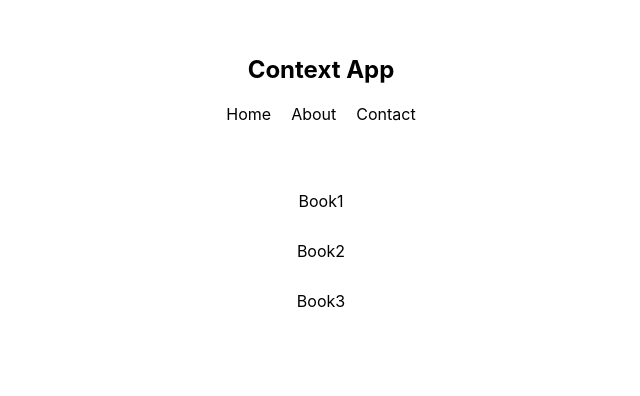
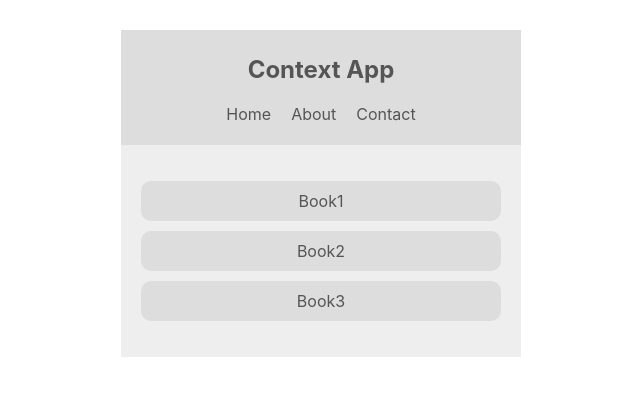
Before and after one commit to sergiupop/react-context-hooks, a React (Create React App) app in the folder contextapp/: page / in a window 1280 px wide. Shown: the top 396 px of the page, without its empty margins (319-959 px from the left). Built offline with nearby package versions, Linux system fonts and the light colour scheme.

Commit message:
Consume context in children component

```diff
--- a/contextapp/src/components/BookList.js
+++ b/contextapp/src/components/BookList.js
@@ -1,13 +1,18 @@
 import React, { Component } from 'react';
+import { ThemeContext } from '../contexts/ThemeContext';
 
 class BookList extends Component {
+    static contextType = ThemeContext;
     render() {
+        const { isLightTheme, light, dark } = this.context;
+        const theme = isLightTheme ? light : dark;
+
         return (
-            <div className='book-list'>
+            <div className='book-list' style={{ background: theme.bg, color: theme.syntax }}>
                 <ul>
-                    <li>Book1</li>
-                    <li>Book2</li>
-                    <li>Book3</li>
+                    <li style={{ background: theme.ui }}>Book1</li>
+                    <li style={{ background: theme.ui }}>Book2</li>
+                    <li style={{ background: theme.ui }}>Book3</li>
                 </ul>
             </div>
         )
--- a/contextapp/src/components/Navbar.js
+++ b/contextapp/src/components/Navbar.js
@@ -1,9 +1,14 @@
 import React, { Component } from 'react';
+import { ThemeContext } from '../contexts/ThemeContext';
 
 class Navbar extends Component {
+    static contextType = ThemeContext;
     render() {
+        const { isLightTheme, light, dark } = this.context;
+        const theme = isLightTheme ? light : dark;
+
         return (
-            <nav>
+            <nav style={{ background: theme.ui, color: theme.syntax }}>
                 <h1>Context App</h1>
                 <ul>
                     <li>Home</li>
```
